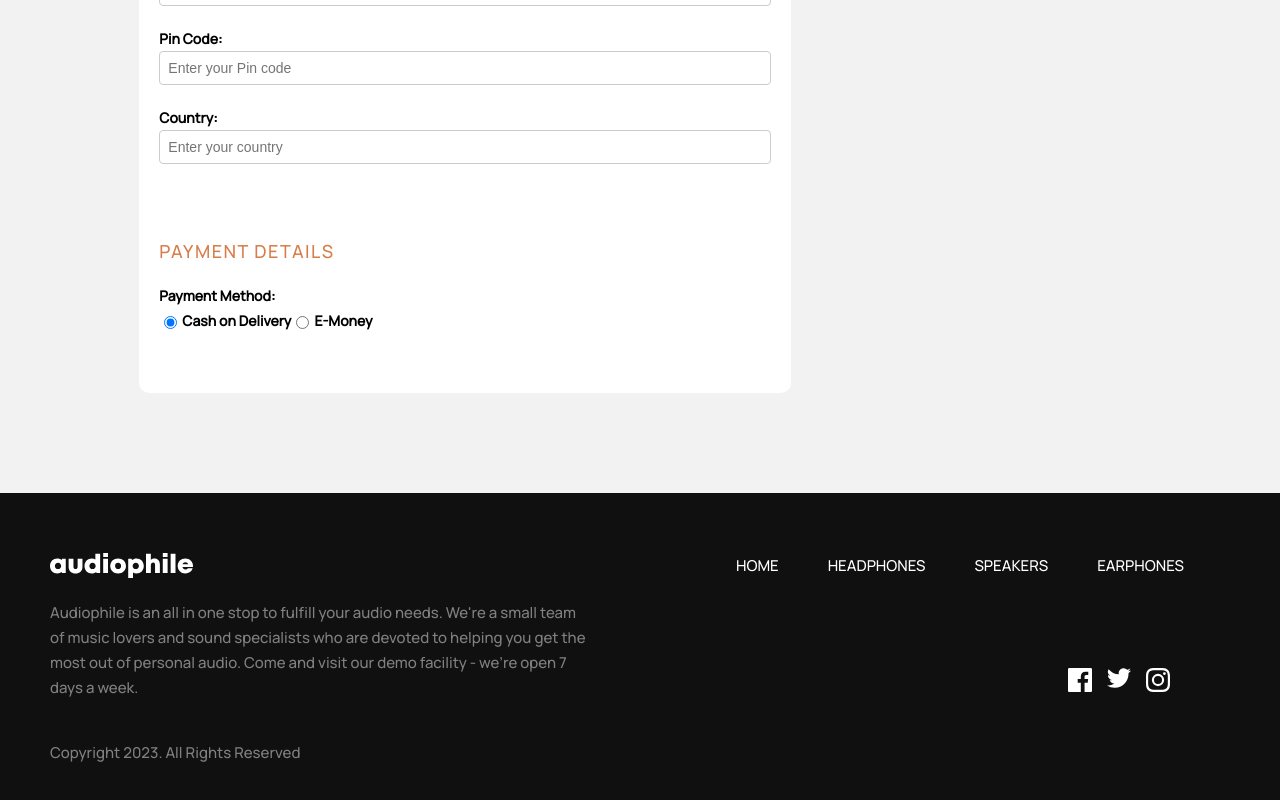
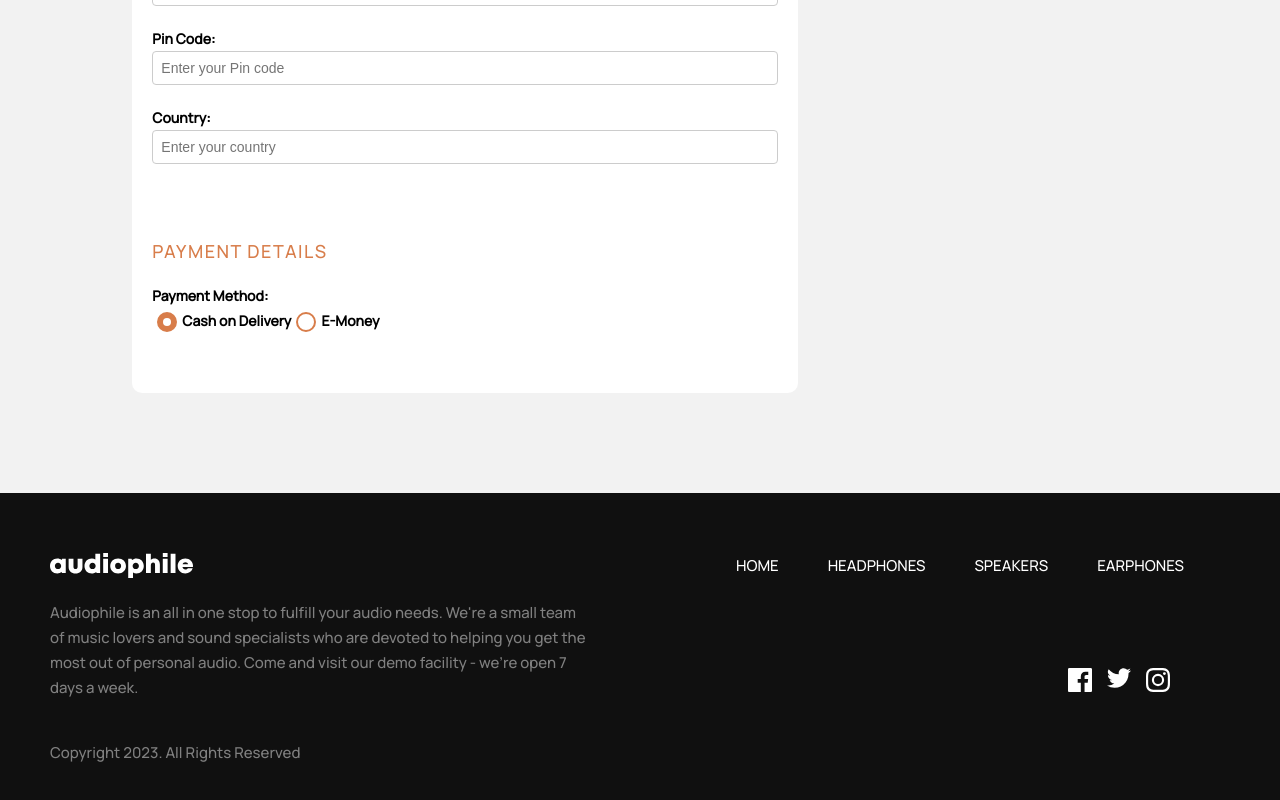
Before and after one commit to sandeeep0098/Audiophile_MERN_Stack_New, a Next.js app: page /Checkout in a window 1280 px wide. Shown: the part 841-1641 px from the top of the page. Built offline with nearby package versions, Linux system fonts and the light colour scheme.

Commit message:
basic animations

```diff
--- a/src/app/Checkout/CheckoutForm.module.scss
+++ b/src/app/Checkout/CheckoutForm.module.scss
@@ -93,6 +93,41 @@
 
   input[type='radio'] {
     margin-right: 0.5rem;
+
+    appearance: none;
+    -webkit-appearance: none;
+
+    width: 1.4rem;
+    height: 1.4rem;
+    border: 2px solid var(--primaryColor);
+    border-radius: 50%;
+    background-color: white;
+    position: relative;
+    transition: background-color 0.3s, border-color 0.3s;
+    cursor: pointer;
+  }
+
+  input[type='radio']:checked {
+    border-color: var(--primaryColor);
+    background-color: var(--primaryColor);
+  }
+
+  input[type='radio']:checked::before {
+    content: '';
+    position: absolute;
+    width: 0.8rem;
+    height: 0.8rem;
+    background-color: white;
+    border-radius: 50%;
+    top: 50%;
+    left: 50%;
+    transform: translate(-50%, -50%);
+    transition: background-color 0.3s;
+  }
+
+  input[type='radio']:focus {
+    outline: none;
+    border-color: var(--primaryColor);
   }
 }
 
--- a/src/app/Checkout/page.tsx
+++ b/src/app/Checkout/page.tsx
@@ -82,6 +82,7 @@ const CheckoutForm = () => {
       enteredCityIsValid &&
       enteredZipCodeIsValid &&
       enteredCountryIsValid) ||
+    paymentMethod === 'cash' ||
     paymentMethod === 'emoney' ||
     (enteredCardNoIsValid && enteredCvvIsValid && enteredCardHolderNameIsValid)
   ) {
@@ -174,7 +175,7 @@ const CheckoutForm = () => {
     setEnteredCardNoTouched(true);
     setEnteredCvvTouched(true);
     setEnteredCardHolderNameTouched(true);
-    setOrderDetailModal(true);
+
     if (
       !enteredNameIsValid ||
       !enteredEmailIsValid ||
@@ -191,9 +192,16 @@ const CheckoutForm = () => {
       return;
     }
     console.log('form submitted');
-    console.log(enteredName);
-    console.log(enteredEmail);
-    console.log(enteredPhoneNumber);
+    console.log('Entered Name:', enteredName);
+    console.log('Entered Email:', enteredEmail);
+    console.log('Entered Phone Number:', enteredPhoneNumber);
+    console.log('Entered Address:', enteredAddress);
+    console.log('Entered City:', enteredCity);
+    console.log('Entered Zip Code:', enteredZipCode);
+    console.log('Entered Country:', enteredCountry);
+    console.log('Entered Card No:', enteredCardNo);
+    console.log('Entered CVV:', enteredCvv);
+    console.log('Entered Card Holder Name:', enteredCardHolderName);
     setEnteredName('');
     setEnteredNameTouched(false);
     setEnteredEmail('');
@@ -214,6 +222,7 @@ const CheckoutForm = () => {
     setEnteredCvvTouched(false);
     setEnteredCardHolderName('');
     setEnteredCardHolderNameTouched(false);
+    setOrderDetailModal(true);
   };
 
   const handlePaymentMethodChange = (event) => {
@@ -266,8 +275,11 @@ const CheckoutForm = () => {
 
   return (
     <>
-      {orderDetailModal && (
-        <OderDetailModalComponent modalHandler={setOrderDetailModal} />
+      {orderDetailModal && formIsValid && (
+        <OderDetailModalComponent
+          modalHandler={setOrderDetailModal}
+          orderDetailModal={orderDetailModal}
+        />
       )}
       <div className={styles.wrapper}>
         <div className={styles.back_link}>
--- a/src/app/api/products/route.ts
+++ b/src/app/api/products/route.ts
@@ -38,7 +38,7 @@ import { NextResponse } from 'next/server';
 
 export async function GET() {
   await connectMongoDB();
-  const products = await Product.find().lean();
+  const products = await Product.find();
 
   return NextResponse.json({ products });
 }
--- a/src/components/cart/Cart.scss
+++ b/src/components/cart/Cart.scss
@@ -10,6 +10,8 @@
   z-index: 4;
   height: fit-content;
   max-height: 50rem;
+  opacity: 0;
+  animation: slideIn 0.3s ease-in-out forwards;
   .top {
     width: 32rem;
     display: flex;
@@ -134,3 +136,18 @@
     color: rgb(227, 96, 96);
   }
 }
+.cart-open {
+  opacity: 1;
+  transform: translateY(0);
+}
+
+@keyframes slideIn {
+  0% {
+    opacity: 0;
+    transform: translateY(-50px);
+  }
+  100% {
+    opacity: 1;
+    transform: translateX(0);
+  }
+}
--- a/src/components/cart/Cart.tsx
+++ b/src/components/cart/Cart.tsx
@@ -11,6 +11,7 @@ import ProductListItem from '../product/ProductListItem';
 
 const Cart: React.FC<{ products: ProductProps[] }> = ({
   showCartHandler,
+  cartisopen,
   products,
 }: any) => {
   const cartProducts = useAppSelector((state) => state.cart.products);
@@ -20,7 +21,7 @@ const Cart: React.FC<{ products: ProductProps[] }> = ({
 
   if (!emptyCart) {
     return (
-      <div className="cart">
+      <div className={`cart ${cartisopen ? 'cart-open' : ''}`}>
         <div className="top">
           <h6>Cart({cartQuantity})</h6>
           <p>Remove all</p>
--- a/src/components/cart/Sumarry.tsx
+++ b/src/components/cart/Sumarry.tsx
@@ -1,3 +1,4 @@
+'use client';
 import React from 'react';
 import './Summary.scss';
 import ProductLinkPrimaryButton from '../UI/productLinkPrimaryButton';
--- a/src/components/layout/Navbar.tsx
+++ b/src/components/layout/Navbar.tsx
@@ -62,7 +62,7 @@ const Navbar = () => {
         {cartisopen && (
           <>
             <div className="backdrop" onClick={showCartHandler}></div>
-            <Cart showCartHandler={showCartHandler} />
+            <Cart showCartHandler={showCartHandler} cartisopen={cartisopen} />
           </>
         )}
       </nav>
--- a/src/components/layout/oderDetailModalComponents.scss
+++ b/src/components/layout/oderDetailModalComponents.scss
@@ -1,9 +1,3 @@
-.modal-open {
-  opacity: 1;
-  transform: translateY(0);
-  transition: opacity 0.3s ease-in-out, transform 0.3s ease-in-out;
-}
-
 .backdrop {
   background-color: rgba(0, 0, 0, 0.5);
   position: absolute;
@@ -18,8 +12,9 @@
     position: absolute;
     top: 5%;
     left: 30%;
+
     opacity: 0;
-    transform: translateY(-50px);
+    animation: slideIn 0.5s ease-in-out forwards;
 
     .order-detail-container {
       width: 100%;
@@ -88,3 +83,18 @@
     }
   }
 }
+
+.modal-open {
+  opacity: 1;
+  transform: translateY(0);
+}
+@keyframes slideIn {
+  0% {
+    opacity: 0;
+    transform: translateY(-50px);
+  }
+  100% {
+    opacity: 1;
+    transform: translateY(0);
+  }
+}
--- a/src/components/product/ProductListItem.tsx
+++ b/src/components/product/ProductListItem.tsx
@@ -29,6 +29,7 @@ const ProductListItem: React.FC<{ products: ProductProps[] }> = ({
 
   const addToCartHandler = (e: any) => {
     e.preventDefault();
+
     setCartItemQuantity((prev) => prev + 1);
     dispatch(cartActions.addProductToCart(product));
 
```
Also changed, not shown: src/components/layout/OderDetailModalComponent.tsx (+4 -2 lines).
